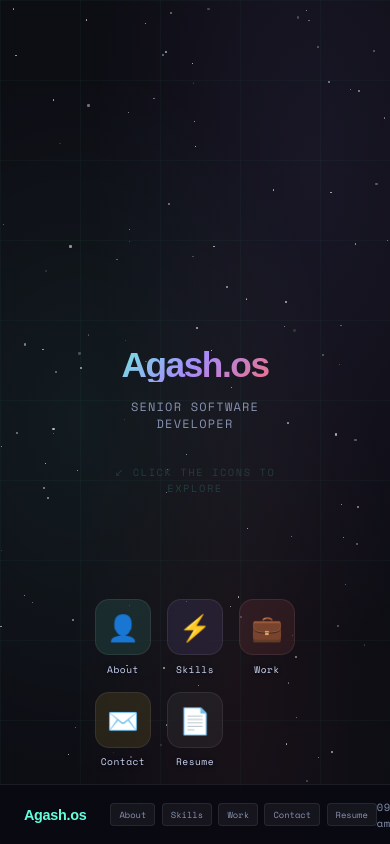
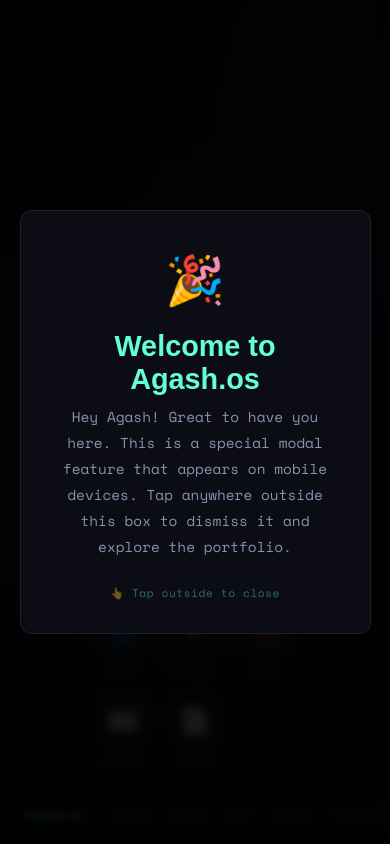
Before and after one commit to AgashM/AgashM.github.io, a plain HTML site: page index.html in a window 390 px wide. Drawn offline with nearby package versions, Linux system fonts and the light colour scheme; a web font is replaced by a local one.

Commit message:
Add mobile modal feature with typewriter effect

```diff
--- a/index.html
+++ b/index.html
@@ -268,6 +268,109 @@
         opacity: 1;
         transform: none
       }
+    }
+
+    /* TYPEWRITER GREETING */
+    .typewriter-text {
+      font-family: 'Space Mono', monospace;
+      font-size: 1.2rem;
+      color: var(--accent);
+      letter-spacing: 0.05em;
+      border-right: 3px solid var(--accent);
+      animation: typewriter 3s steps(30, end) forwards, blink 0.75s infinite;
+      white-space: nowrap;
+      overflow: hidden;
+    }
+
+    @keyframes typewriter {
+      from {
+        width: 0;
+      }
+
+      to {
+        width: 250px;
+      }
+    }
+
+    @keyframes blink {
+
+      0%,
+      49% {
+        border-right-color: var(--accent);
+      }
+
+      50%,
+      100% {
+        border-right-color: transparent;
+      }
+    }
+
+    /* MOBILE MODAL OVERLAY */
+    .mobile-modal-overlay {
+      position: fixed;
+      inset: 0;
+      background: rgba(0, 0, 0, 0.9);
+      z-index: 2000;
+      display: none;
+      flex-direction: column;
+      align-items: center;
+      justify-content: center;
+      backdrop-filter: blur(5px);
+    }
+
+    .mobile-modal-overlay.active {
+      display: flex;
+    }
+
+    .mobile-modal-content {
+      background: var(--win-bg);
+      border: 1px solid var(--glass-border);
+      border-radius: 12px;
+      padding: 2rem;
+      max-width: 90vw;
+      max-height: 80vh;
+      overflow-y: auto;
+      text-align: center;
+      animation: slideUp 0.4s cubic-bezier(0.34, 1.56, 0.64, 1);
+    }
+
+    @keyframes slideUp {
+      from {
+        transform: translateY(50px);
+        opacity: 0;
+      }
+
+      to {
+        transform: translateY(0);
+        opacity: 1;
+      }
+    }
+
+    .modal-feature-icon {
+      font-size: 3rem;
+      margin-bottom: 1rem;
+    }
+
+    .modal-feature-title {
+      font-family: 'Clash Display', sans-serif;
+      font-size: 1.8rem;
+      font-weight: 700;
+      margin-bottom: 0.5rem;
+      color: var(--accent);
+    }
+
+    .modal-feature-text {
+      font-size: 0.9rem;
+      color: var(--muted);
+      line-height: 1.8;
+      margin-bottom: 1.5rem;
+    }
+
+    .modal-close-hint {
+      font-size: 0.7rem;
+      color: rgba(100, 255, 218, 0.4);
+      margin-top: 1.5rem;
+      letter-spacing: 0.05em;
     }
 
     /* TASKBAR */
@@ -1300,6 +1403,19 @@
       </div>
     </div>
     <div class="taskbar-right" id="taskbar-time">--:--</div>
+  </div>
+
+  <!-- MOBILE MODAL FEATURE -->
+  <div class="mobile-modal-overlay" id="mobileModalOverlay">
+    <div class="mobile-modal-content">
+      <div class="modal-feature-icon">&#127881;</div>
+      <div class="modal-feature-title">Welcome to Agash.os</div>
+      <div class="modal-feature-text">
+        Hey Agash! Great to have you here. This is a special modal feature that appears on mobile devices.
+        Tap anywhere outside this box to dismiss it and explore the portfolio.
+      </div>
+      <div class="modal-close-hint">👆 Tap outside to close</div>
+    </div>
   </div>
 
   <div id="keyhint">Keys: 1=About 2=Skills 3=Work 4=Contact 5=Resume Esc=Close</div>
@@ -1484,6 +1600,38 @@
       const y = (e.clientY / window.innerHeight - 0.5) * 12;
       document.querySelector('.grid-lines').style.transform = `translate(${x}px,${y}px)`;
     });
+
+    // MOBILE MODAL FEATURE
+    const isMobile = window.matchMedia('(max-width: 768px)').matches;
+    const modalOverlay = document.getElementById('mobileModalOverlay');
+    const modalContent = document.querySelector('.mobile-modal-content');
+
+    function showMobileModal() {
+      if (isMobile) {
+        modalOverlay.classList.add('active');
+      }
+    }
+
+    function closeMobileModal() {
+      modalOverlay.classList.remove('active');
+    }
+
+    // Show modal on mobile after page loads
+    if (isMobile) {
+      setTimeout(showMobileModal, 1000);
+    }
+
+    // Close modal when tapping outside the content
+    modalOverlay.addEventListener('click', (e) => {
+      if (e.target === modalOverlay) {
+        closeMobileModal();
+      }
+    });
+
+    // Prevent closing when clicking on the modal content itself
+    modalContent.addEventListener('click', (e) => {
+      e.stopPropagation();
+    });
   </script>
 </body>
 
```
